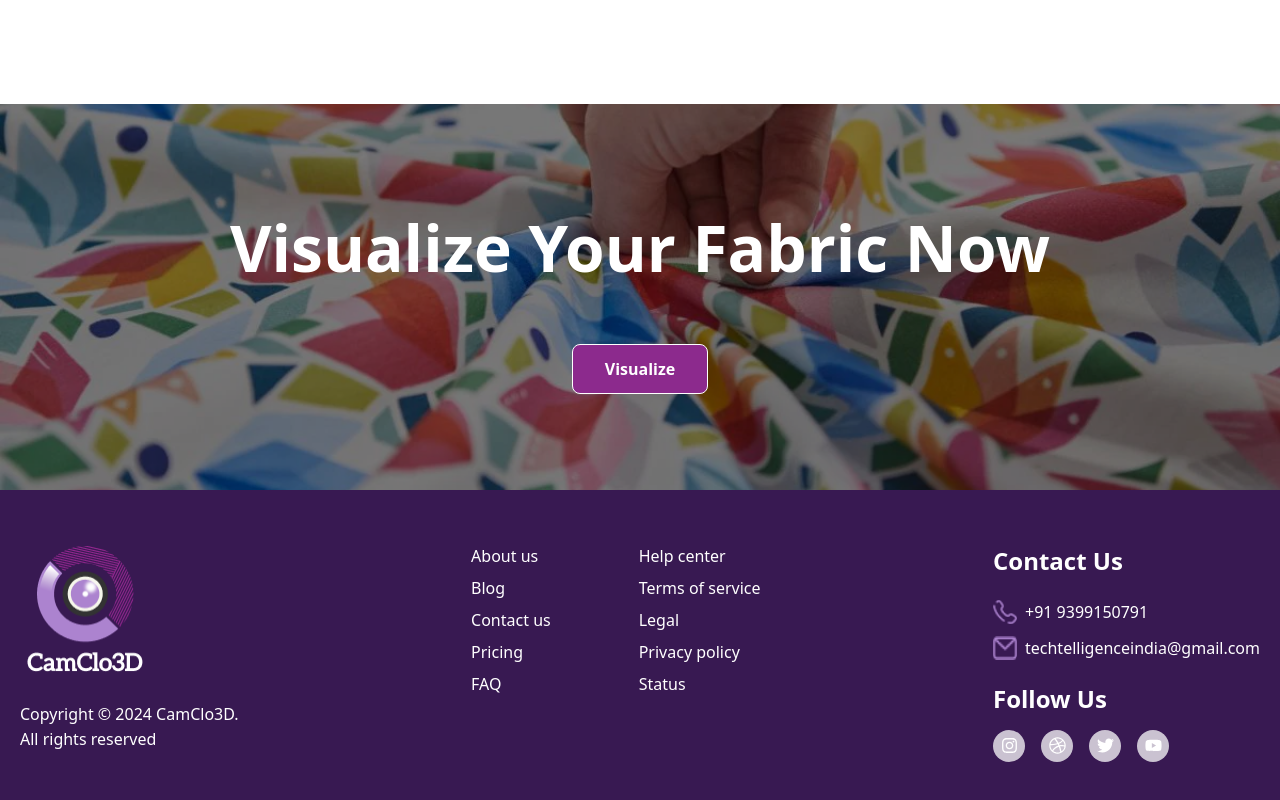
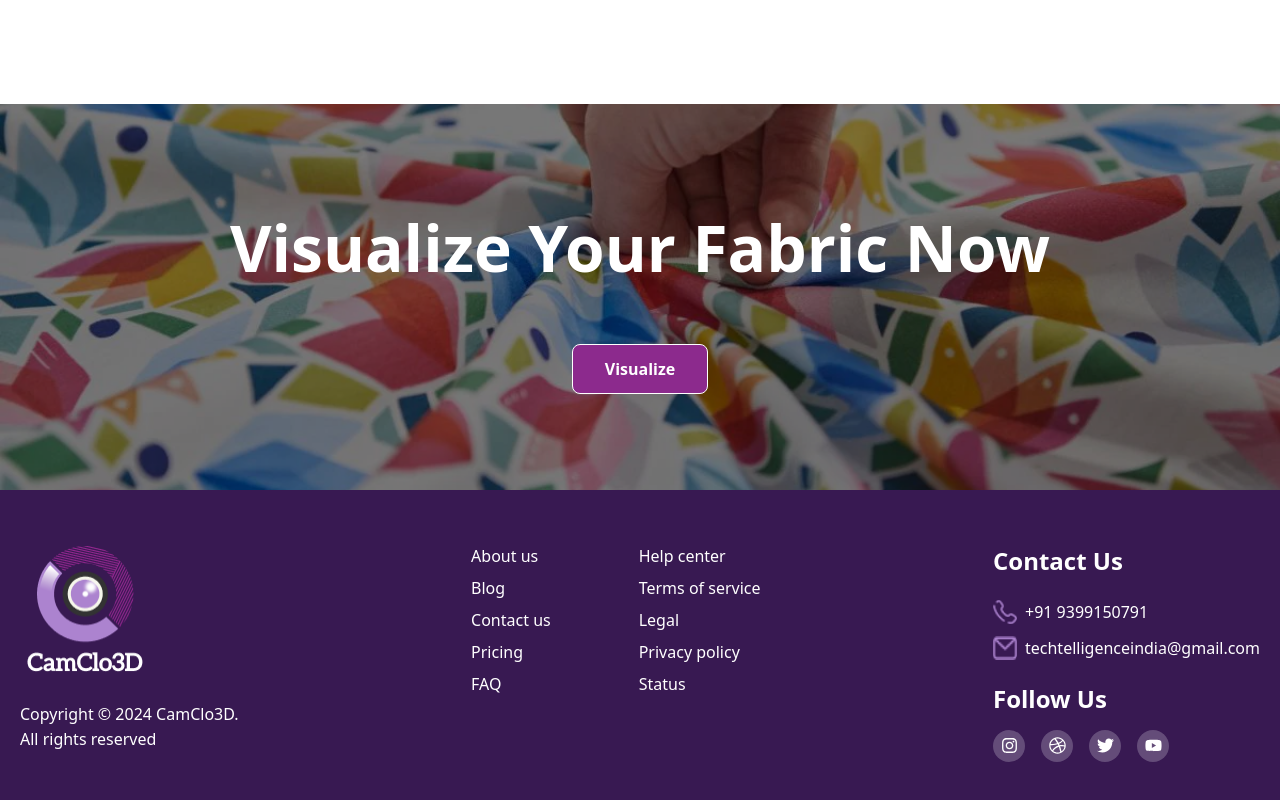
Before and after one commit to rahuls-brainerhub/Visulizer, a React (Vite) app: page / in a window 1280 px wide. Shown: the part 3839-4639 px from the top of the page. Built offline with nearby package versions, Linux system fonts and the light colour scheme.

Commit message:
#	modified:   src/components/homePage/Footer.jsx #	modified:   tailwind.config.js

```diff
--- a/src/components/homePage/Footer.jsx
+++ b/src/components/homePage/Footer.jsx
@@ -117,25 +117,25 @@ const Footer = () => {
                 Follow Us
               </h1>
               <div className="flex flex-row gap-[1rem]">
-                <div className="group w-[2rem] flex justify-center items-center rounded-full bg-iconFooter hover:bg-[white]">
+                <div className="group w-[2rem] flex justify-center items-center rounded-full bg-iconFooterBg hover:bg-[white]">
                   <FaInstagram
                     size={17}
                     className="text-white group-hover:text-primary"
                   />
                 </div>
-                <div className="group w-[2rem] flex justify-center items-center rounded-full bg-iconFooter p-[0.467rem] hover:bg-[white]">
+                <div className="group w-[2rem] flex justify-center items-center rounded-full bg-iconFooterBg p-[0.467rem] hover:bg-[white]">
                   <FaDribbble
                     className="text-white group-hover:text-primary"
                     size={17}
                   />
                 </div>
-                <div className="group w-[2rem] flex justify-center items-center rounded-full bg-iconFooter p-[0.467rem] hover:bg-[white]">
+                <div className="group w-[2rem] flex justify-center items-center rounded-full bg-iconFooterBg p-[0.467rem] hover:bg-[white]">
                   <FaTwitter
                     className="text-white group-hover:text-primary"
                     size={17}
                   />
                 </div>
-                <div className="group w-[2rem] flex justify-center items-center rounded-full bg-iconFooter p-[0.467rem] hover:bg-[white]">
+                <div className="group w-[2rem] flex justify-center items-center rounded-full bg-iconFooterBg p-[0.467rem] hover:bg-[white]">
                   <FaYoutube
                     className="text-white group-hover:text-primary"
                     size={17}
--- a/tailwind.config.js
+++ b/tailwind.config.js
@@ -12,6 +12,7 @@ export default {
         themeBlack: "#18191F",
         primaryLight: "#7E6E8C",
         iconFooter: "#CAC2D1",
+        iconFooterBg: "#644C79",
         primaryMediumLight: "#AC83CF",
         primaryDark: "#92278F",
         primaryInputBorder:"#E1D9E9"
```
Also changed, not shown: 1 other file (tests, documents, lock files or other folders).
